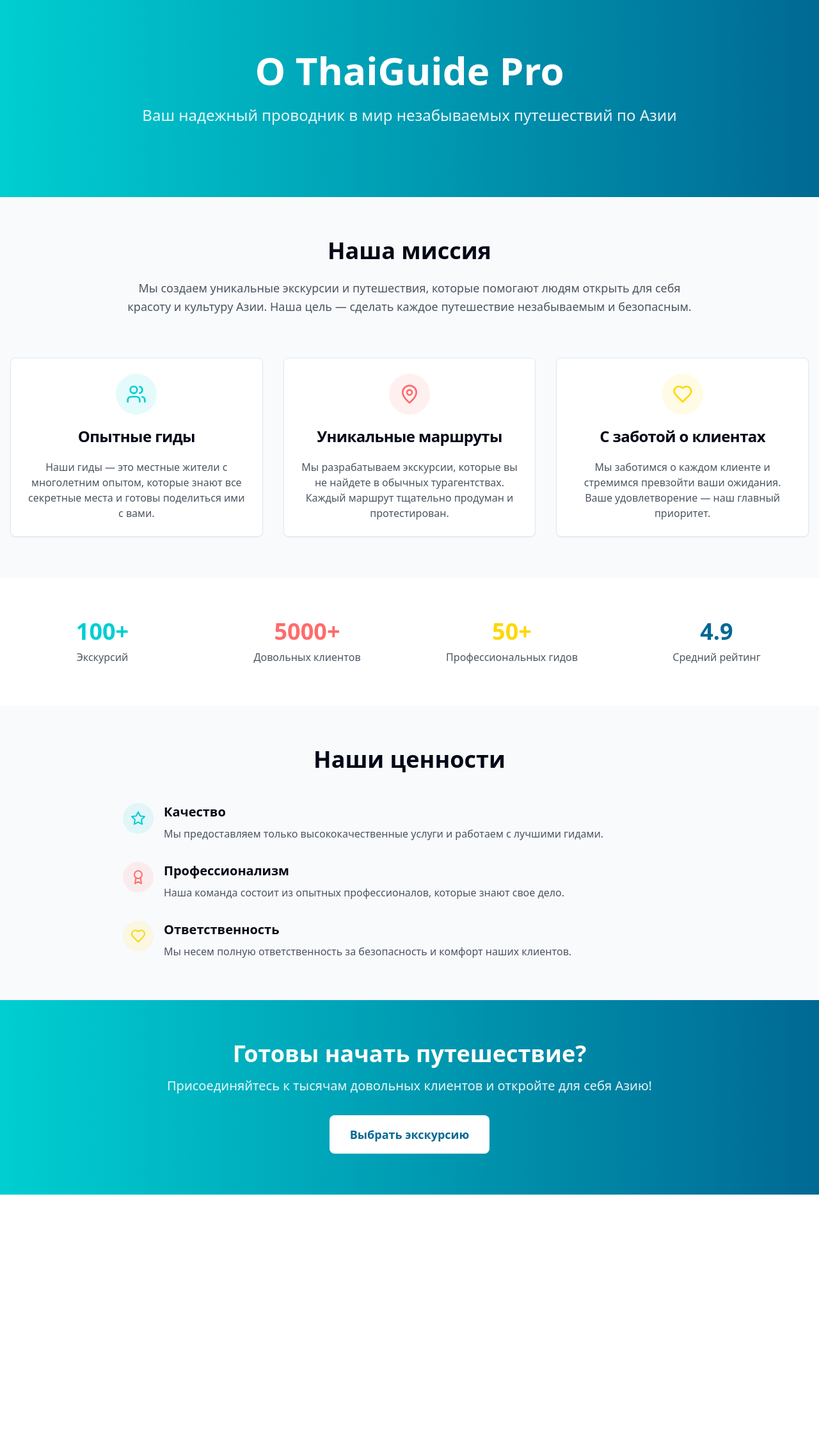
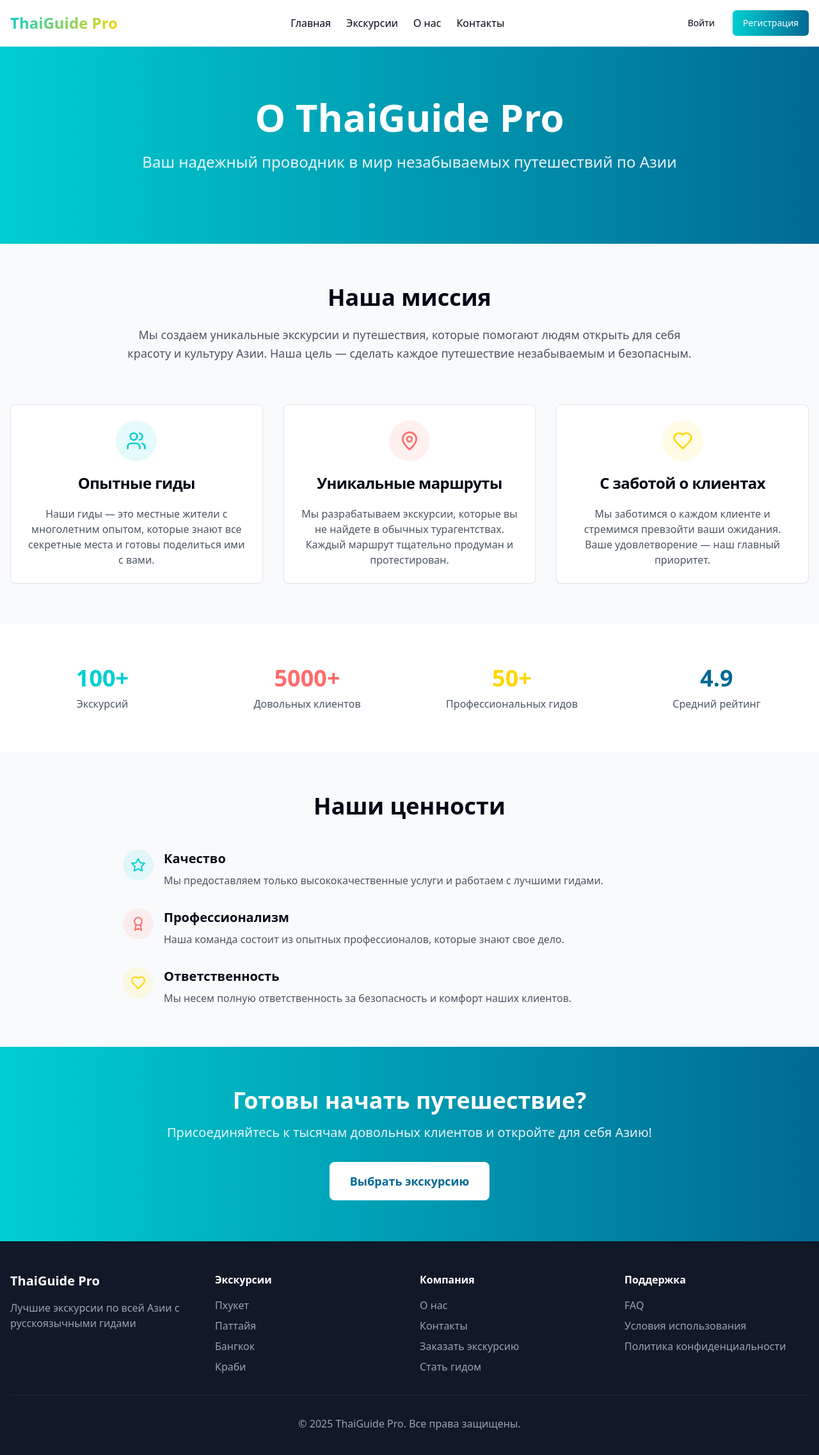
Before and after one commit to kbeautyg/gide, a React (Vite) app in the folder frontend/: page /about in a window 1280 px wide. Shown: the top 2274 px of the page at 64% size. Before the commit the page ends 1867 px from the top, so only its background shows below. Built offline with nearby package versions, Linux system fonts and the light colour scheme; no server answers.

Commit message:
fix: SQLAlchemy relationship error and add header/footer to public pages

```diff
--- /dev/null
+++ b/frontend/src/components/Footer.tsx
@@ -0,0 +1,51 @@
+import { Link } from 'react-router-dom'
+
+export function Footer() {
+  return (
+    <footer className="bg-gray-900 text-white py-12">
+      <div className="container mx-auto px-4">
+        <div className="grid md:grid-cols-4 gap-8">
+          <div>
+            <h3 className="text-xl font-bold mb-4">ThaiGuide Pro</h3>
+            <p className="text-gray-400">
+              Лучшие экскурсии по всей Азии с русскоязычными гидами
+            </p>
+          </div>
+
+          <div>
+            <h4 className="font-semibold mb-4">Экскурсии</h4>
+            <ul className="space-y-2 text-gray-400">
+              <li><Link to="/tours?location=phuket" className="hover:text-white transition-colors">Пхукет</Link></li>
+              <li><Link to="/tours?location=pattaya" className="hover:text-white transition-colors">Паттайя</Link></li>
+              <li><Link to="/tours?location=bangkok" className="hover:text-white transition-colors">Бангкок</Link></li>
+              <li><Link to="/tours?location=krabi" className="hover:text-white transition-colors">Краби</Link></li>
+            </ul>
+          </div>
+
+          <div>
+            <h4 className="font-semibold mb-4">Компания</h4>
+            <ul className="space-y-2 text-gray-400">
+              <li><Link to="/about" className="hover:text-white transition-colors">О нас</Link></li>
+              <li><Link to="/contact" className="hover:text-white transition-colors">Контакты</Link></li>
+              <li><Link to="/request" className="hover:text-white transition-colors">Заказать экскурсию</Link></li>
+              <li><Link to="/guides" className="hover:text-white transition-colors">Стать гидом</Link></li>
+            </ul>
+          </div>
+
+          <div>
+            <h4 className="font-semibold mb-4">Поддержка</h4>
+            <ul className="space-y-2 text-gray-400">
+              <li><Link to="/faq" className="hover:text-white transition-colors">FAQ</Link></li>
+              <li><Link to="/terms" className="hover:text-white transition-colors">Условия использования</Link></li>
+              <li><Link to="/privacy" className="hover:text-white transition-colors">Политика конфиденциальности</Link></li>
+            </ul>
+          </div>
+        </div>
+
+        <div className="border-t border-gray-800 mt-8 pt-8 text-center text-gray-400">
+          <p>© 2025 ThaiGuide Pro. Все права защищены.</p>
+        </div>
+      </div>
+    </footer>
+  )
+}
--- /dev/null
+++ b/frontend/src/components/Header.tsx
@@ -0,0 +1,56 @@
+import { Link } from 'react-router-dom'
+import { Button } from '@/components/ui/button'
+import { UserCircle } from 'lucide-react'
+import { useAuthStore } from '@/lib/store'
+
+export function Header() {
+  const { isAuthenticated, user } = useAuthStore()
+
+  return (
+    <header className="bg-white border-b sticky top-0 z-50">
+      <div className="container mx-auto px-4 py-4 flex items-center justify-between">
+        <Link to="/" className="text-2xl font-bold text-gradient">
+          ThaiGuide Pro
+        </Link>
+        <nav className="hidden md:flex items-center gap-6">
+          <Link to="/" className="hover:text-tropical-ocean transition-colors">
+            Главная
+          </Link>
+          <Link to="/tours" className="hover:text-tropical-ocean transition-colors">
+            Экскурсии
+          </Link>
+          <Link to="/about" className="hover:text-tropical-ocean transition-colors">
+            О нас
+          </Link>
+          <Link to="/contact" className="hover:text-tropical-ocean transition-colors">
+            Контакты
+          </Link>
+        </nav>
+        <div className="flex items-center gap-3">
+          {isAuthenticated && user ? (
+            <>
+              <Link to="/dashboard">
+                <Button variant="ghost" className="gap-2">
+                  <UserCircle size={20} />
+                  {user.name || user.phone}
+                </Button>
+              </Link>
+              <Link to="/dashboard">
+                <Button variant="tropical">Личный кабинет</Button>
+              </Link>
+            </>
+          ) : (
+            <>
+              <Link to="/login">
+                <Button variant="ghost">Войти</Button>
+              </Link>
+              <Link to="/register">
+                <Button variant="tropical">Регистрация</Button>
+              </Link>
+            </>
+          )}
+        </div>
+      </div>
+    </header>
+  )
+}
--- a/frontend/src/pages/public/AboutPage.tsx
+++ b/frontend/src/pages/public/AboutPage.tsx
@@ -1,9 +1,12 @@
 import { Users, MapPin, Star, Award, Heart } from 'lucide-react'
 import { Card, CardContent, CardHeader, CardTitle } from '@/components/ui/card'
+import { Header } from '@/components/Header'
+import { Footer } from '@/components/Footer'
 
 export default function AboutPage() {
   return (
     <div className="min-h-screen bg-gray-50">
+      <Header />
       {/* Hero Section */}
       <section className="bg-gradient-to-r from-tropical-turquoise to-tropical-ocean text-white py-20">
         <div className="container mx-auto px-4">
@@ -166,6 +169,7 @@
           </a>
         </div>
       </section>
+      <Footer />
     </div>
   )
 }
--- a/frontend/src/pages/public/ContactPage.tsx
+++ b/frontend/src/pages/public/ContactPage.tsx
@@ -4,10 +4,13 @@
 import { Input } from '@/components/ui/input'
 import { Textarea } from '@/components/ui/textarea'
 import { Label } from '@/components/ui/label'
+import { Header } from '@/components/Header'
+import { Footer } from '@/components/Footer'
 
 export default function ContactPage() {
   return (
     <div className="min-h-screen bg-gray-50">
+      <Header />
       {/* Hero Section */}
       <section className="bg-gradient-to-r from-tropical-turquoise to-tropical-ocean text-white py-20">
         <div className="container mx-auto px-4">
@@ -215,6 +218,7 @@
           </div>
         </div>
       </section>
+      <Footer />
     </div>
   )
 }
--- a/frontend/src/pages/public/CreateRequestPage.tsx
+++ b/frontend/src/pages/public/CreateRequestPage.tsx
@@ -7,6 +7,8 @@
 import { Label } from '@/components/ui/label'
 import { Calendar, Users, DollarSign, Send } from 'lucide-react'
 import { api } from '@/lib/api'
+import { Header } from '@/components/Header'
+import { Footer } from '@/components/Footer'
 
 export default function CreateRequestPage() {
   const [formData, setFormData] = useState({
@@ -51,6 +53,7 @@
 
   return (
     <div className="min-h-screen bg-gray-50">
+      <Header />
       {/* Hero Section */}
       <section className="bg-gradient-to-r from-tropical-turquoise to-tropical-ocean text-white py-20">
         <div className="container mx-auto px-4">
@@ -216,6 +219,7 @@
           </div>
         </div>
       </section>
+      <Footer />
     </div>
   )
 }
```
Also changed, not shown: 1 other file (tests, documents, lock files or other folders).
